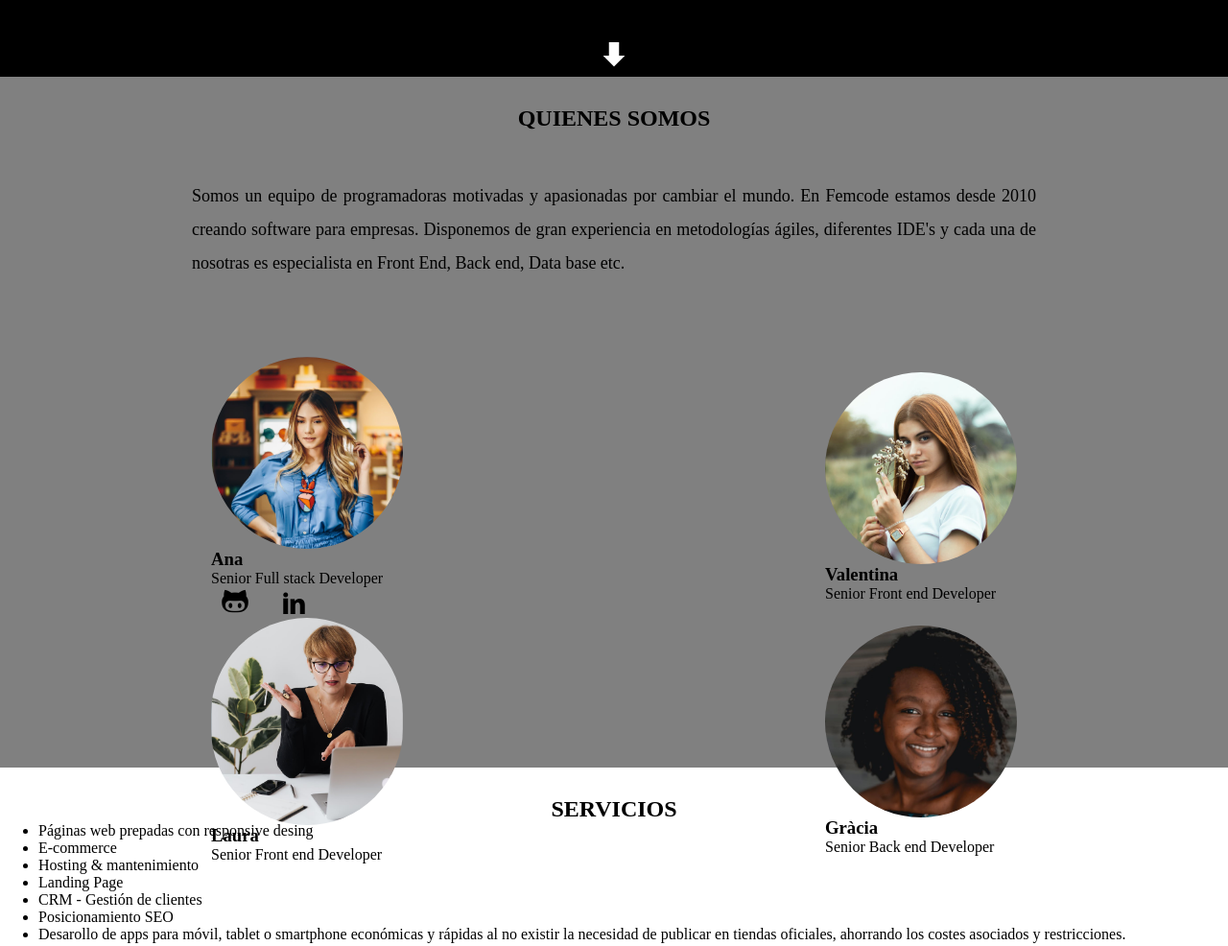
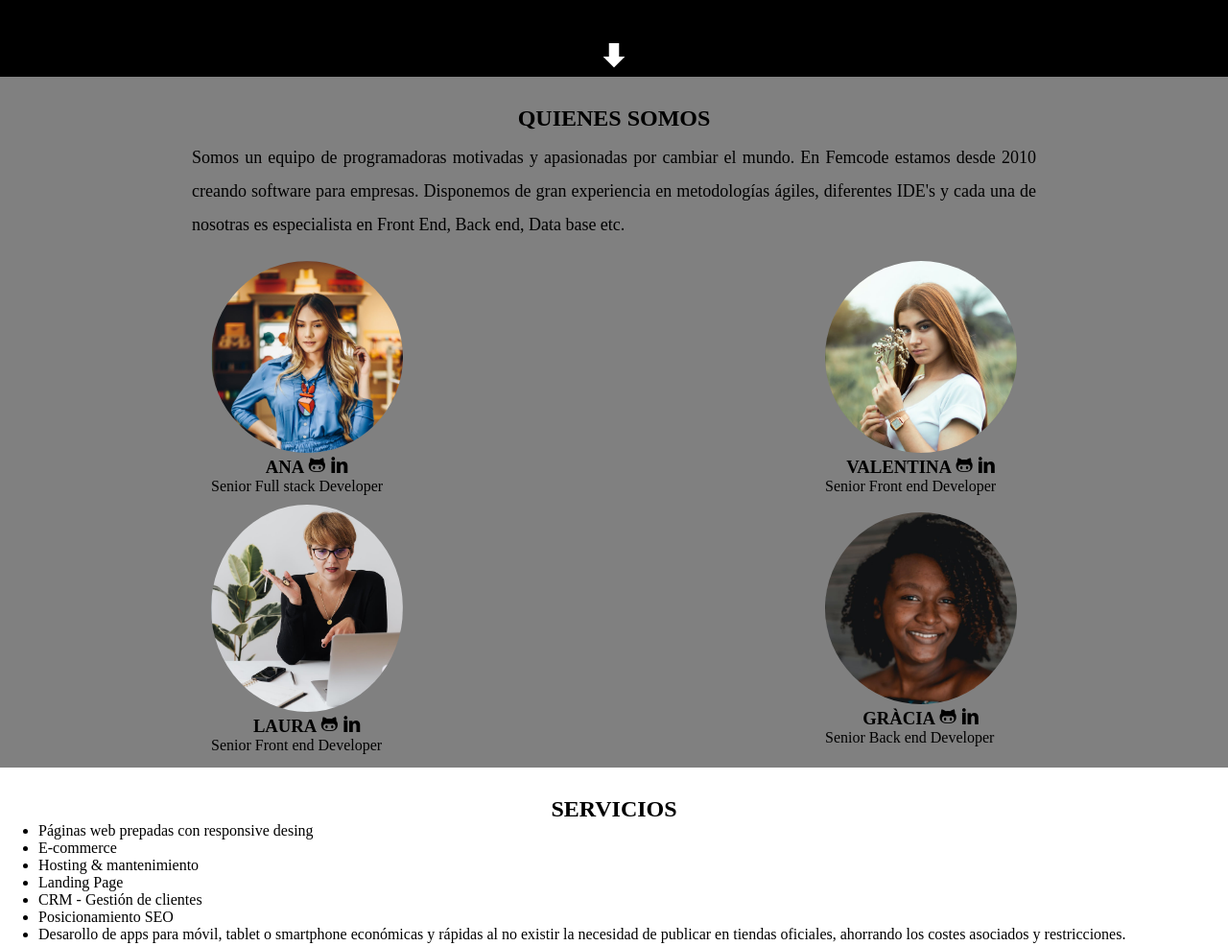
Before and after one commit to AnaCasasC/practicas-proyecto-1, a plain HTML site: page index.html in a window 1280 px wide. Shown: the part 640-1626 px from the top of the page at 96% size. Drawn offline with Linux system fonts and the light colour scheme; files whose address does not match are found by name.

Commit message:
nuevas ideas

```diff
--- a/index.css
+++ b/index.css
@@ -7,13 +7,6 @@ header{
     background-color: black;
     color:white;
     height: 720px;
-}
-
-img{
-    width:200px;
-    border-radius:100px;
-    display: flex;
-    flex-direction: row;
 }
 
 nav ul{
@@ -32,8 +25,15 @@ display:flex;
 justify-content: center;
 }
 
+.femcode-logo{
+width: 450px;
+display: flex;
+flex-direction: row;
+
+}
+
 .icon-arrow-down{
-    margin-top: 325px;
+    margin-top: 250px;
     display:flex;
     justify-content: center;
     font-size: 35px;
@@ -52,49 +52,79 @@ h2{
 
 .pquienes{
     text-align:justify;
-    padding: 50px 200px 50px 200px;
+    padding: 10px 200px 0px 200px;
     font-size: 18px;
     line-height: 35px;
 }
 
+h3{
+text-align: center;
+}
+
 .fila1{
-    margin-top: 30px;
+    margin-top: 20px;
     display: flex;
     flex-direction: row;
-    justify-content: space-around;
     align-items: center;
 }
 
-.icon-github{
-    padding: 40px 10px 10px 10px;
-    font-size: 30px;
+.ana{
+    display: flex;
+    display: inline;
 }
 
-.icon-linkedin{
-    padding: 10px 10px 10px 20px;
-    font-size: 25px;
+.fotoAna{
+    width: 200px;
+    border-radius: 100%;
+    padding: 0px 0px 0px 0px;
 }
 
+.parrafoposicion{
+    display: inline;
+    text-align: center;
+}
+
+.fotoValentina{
+    width: 200px;
+    border-radius: 100%;
+    padding: 0px 0px 0px 0px;
+}
+
+span{
+    padding: 0px 0px 0px 0px;
+    margin: 0 auto;
+}
 
 .fila2{
+    margin-top: 10px;
     display: flex;
     flex-direction: row;
-    justify-content: space-around;
     align-items: center;
 }
 
+.fotoLaura{
+    width: 200px;
+    border-radius: 100%;
+    padding: 0px 0px 0px 0px;
+}
+
+.fotoGracia{
+    width: 200px;
+    border-radius: 100%;
+    padding: 0px 0px 0px 0px;
+}
 .servicios{
     background-color: white;
-    height: 300px;
+    height: 720px;;
 }
 
 .trabajos{
     background-color: gray;
-    height: 300px;
+    height: 720px;;
 }
 
 footer{
     background-color: black;
-    height:200px;
+    height:350px;
     color: white;
 }
--- a/index.html
+++ b/index.html
@@ -25,7 +25,7 @@
             </nav>
         </div>
 
-        <div class="logotipo"> <img src="logotipo.png" alt="logotipo de femcode"/></div>
+        <div class="logotipo"> <img class="femcode-logo" src="logotipo.png" alt="logotipo de femcode"/></div>
 
         <span class="icon-arrow-down"></span>
 
@@ -43,19 +43,17 @@
 
             <div class="fila1">
                 <div class="ana">
-                    <img src="ANA.png" alt="Foto Ana"/>
-                    <h3>Ana</h3>
-                    <p>Senior Full stack Developer</p>
-                    <span class="icon-github"></span>
-                    <span class="icon-linkedin"></span>
+                    <img class="fotoAna" src="ANA.png" alt="Foto Ana"/>
+                    <h3>ANA     <span class="icon-github"></span>     <span class="icon-linkedin"></span></h3>
+                    <p class= "parrafoposicion">Senior Full stack Developer</p>
                     <a></a>
                     <a></a>
                 </div>
 
                 <div class="valentina">
-                    <img src="valentina.png" alt="Foto Valentina"/>
-                    <h3>Valentina</h3>
-                    <p>Senior Front end Developer</p>
+                    <img class="fotoValentina" src="valentina.png" alt="Foto Valentina"/>
+                    <h3>VALENTINA     <span class="icon-github"></span>     <span class="icon-linkedin"></span></h3>
+                    <p class= "parrafoposicion">Senior Front end Developer</p>
                     <a></a>
                     <a></a>
                 </div>
@@ -63,20 +61,21 @@
 
             <div class="fila2">
                 <div class="laura">
-                    <img src="Laura.png" alt="Foto Laura"/>
-                    <h3>Laura</h3>
-                    <p>Senior Front end Developer</p>
+                    <img class="fotoLaura" src="Laura.png" alt="Foto Laura"/>
+                    <h3>LAURA     <span class="icon-github"></span>     <span class="icon-linkedin"></span></h3>
+                    <p class= "parrafoposicion">Senior Front end Developer</p>
                     <a></a>
                     <a></a>
                 </div>
 
                 <div class="gracia">
-                    <img src="Gràcia.png" alt="Foto gracia"/>
-                    <h3>Gràcia</h3>
-                    <p>Senior Back end Developer</p>
+                    <img class="fotoGracia"src="Gràcia.png" alt="Foto gracia"/>
+                    <h3>GRÀCIA     <span class="icon-github"></span>     <span class="icon-linkedin"></span></h3>
+                    <p class= "parrafoposicion">Senior Back end Developer</p>
                     <a></a>
                     <a></a>
                 </div>
+
             </div>
         </div>
 
```
